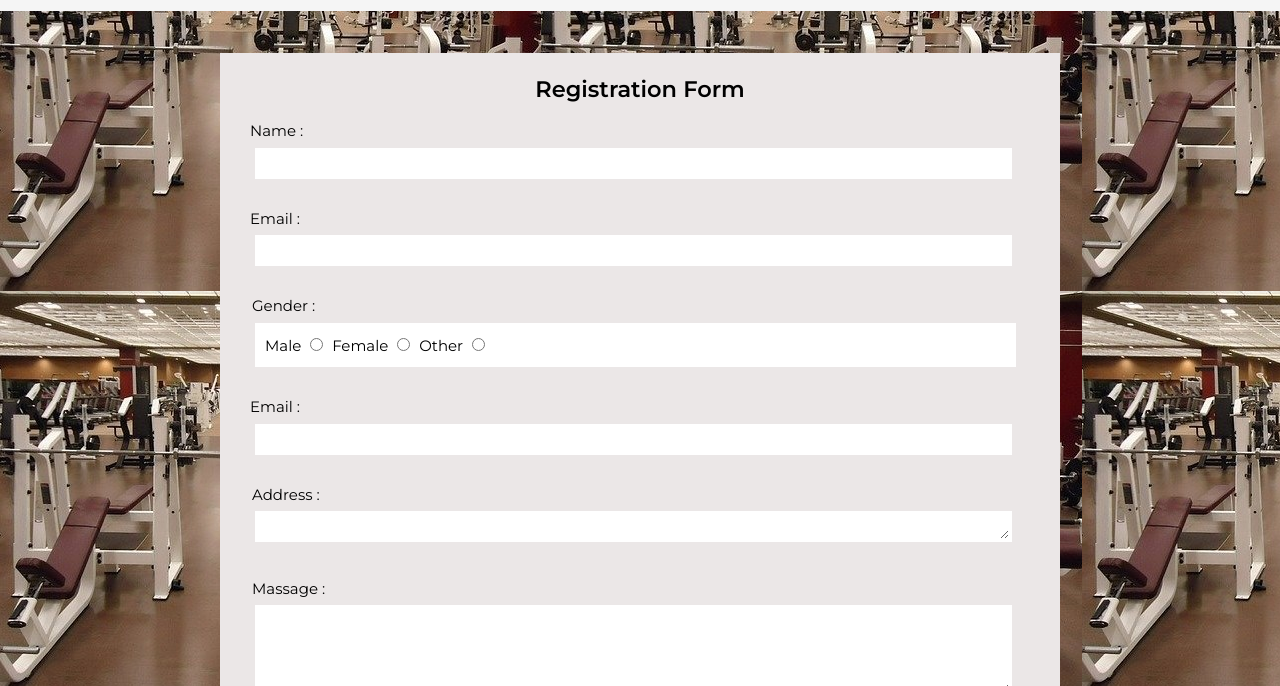
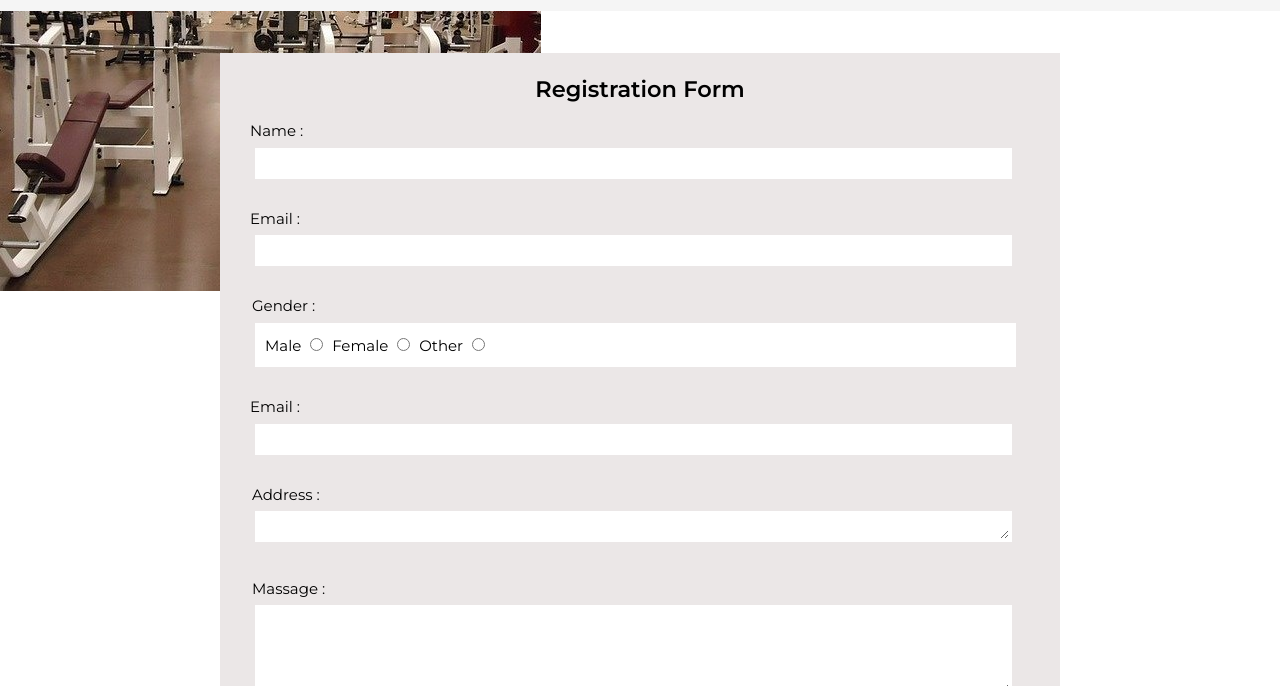
Before and after one commit to himanshushukla2604/Rosegym, a plain HTML site: page contact.html in a window 1280 px wide. Shown: the part 114-800 px from the top of the page. Drawn offline with Linux system fonts and the light colour scheme.

Commit message:
change size of background in contact

```diff
--- a/contact.html
+++ b/contact.html
@@ -19,6 +19,8 @@
       font-size: 15px;
       line-height: 1.5;
       background-image: url("images/rebuild3.jpg");
+      background-repeat:no-repeat;
+      backgrount-size: cover;
     }
     /* --------------------nav-------------- */
     /* nav {
```
